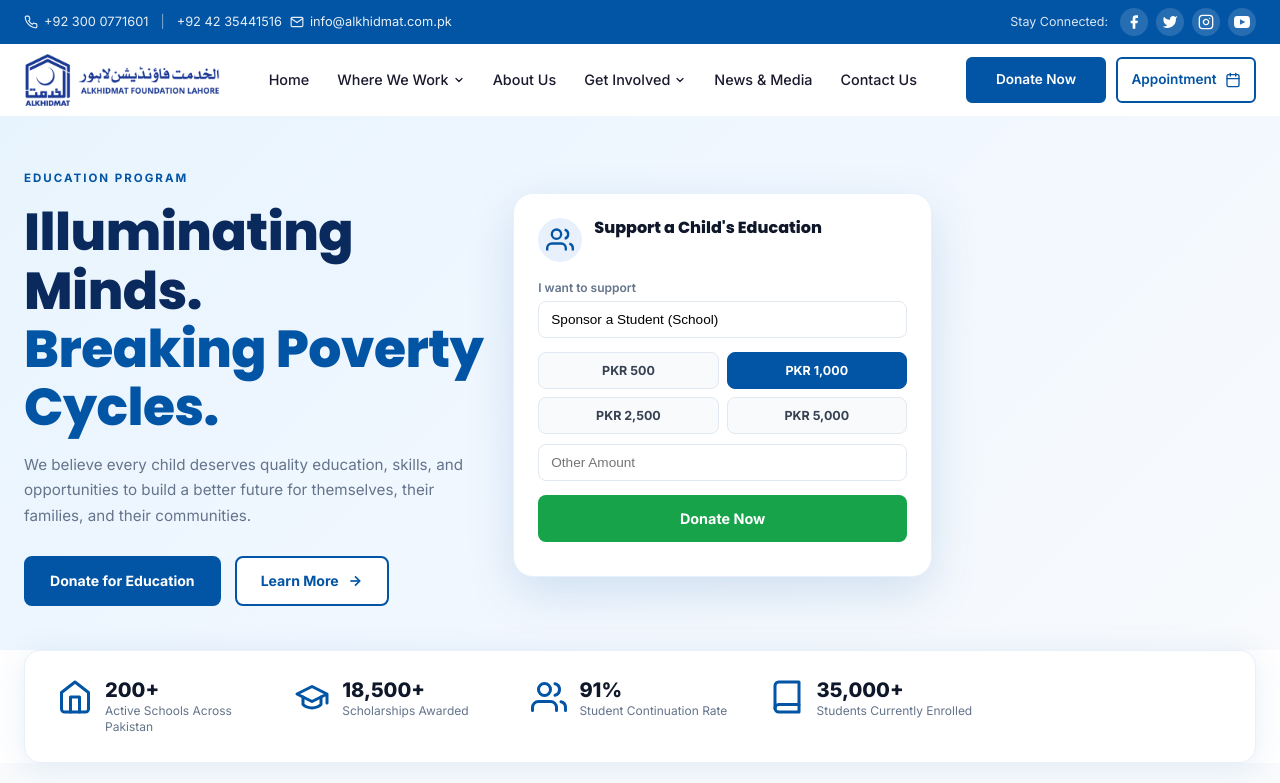
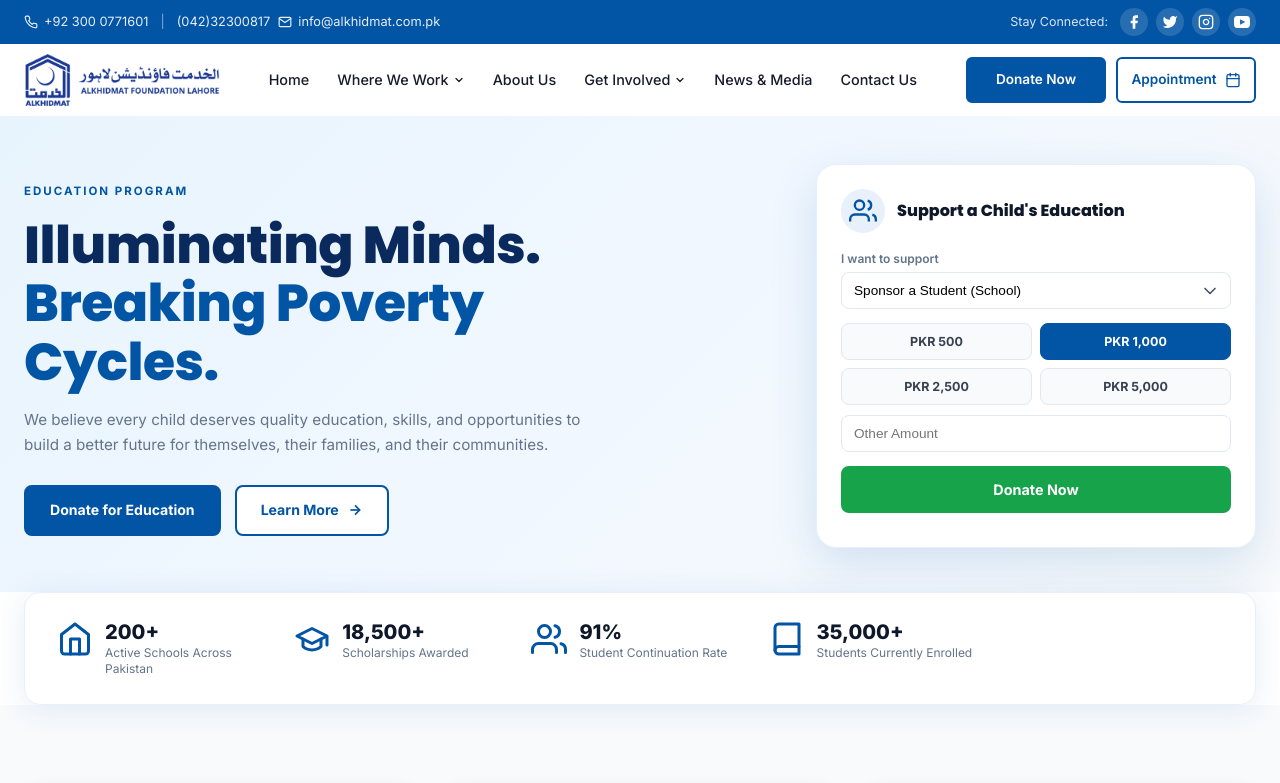
Before and after one commit to Javeria-Javaid/Alkhidmat_foundation_lahore, a React (Vite) app: page /programs/education in a window 1280 px wide. Shown: the top 783 px of the page. Built offline with nearby package versions, Linux system fonts and the light colour scheme.

Commit message:
Update layout and contact details

```diff
--- a/src/components/layout/Footer.jsx
+++ b/src/components/layout/Footer.jsx
@@ -30,7 +30,7 @@ function Footer() {
             <div className="footer__contact-content">
               <h4>Phone Support</h4>
               <a href="tel:+923000771601">+92 300 0771601</a>
-              <a href="tel:+924235441516">+92 42 35441516</a>
+              <a href="tel:+924232300817">(042)32300817</a>
             </div>
           </div>
 
--- a/src/components/layout/Header.jsx
+++ b/src/components/layout/Header.jsx
@@ -72,7 +72,7 @@ function Header() {
               +92 300 0771601
             </a>
             <span className="header__topbar-divider">|</span>
-            <a href="tel:+924235441516" className="header__topbar-item">+92 42 35441516</a>
+            <a href="tel:+924232300817" className="header__topbar-item">(042)32300817</a>
             <a href="mailto:info@alkhidmat.com.pk" className="header__topbar-item header__topbar-email">
               <svg width="14" height="14" viewBox="0 0 24 24" fill="none" stroke="currentColor" strokeWidth="2" strokeLinecap="round" strokeLinejoin="round"><path d="M4 4h16c1.1 0 2 .9 2 2v12c0 1.1-.9 2-2 2H4c-1.1 0-2-.9-2-2V6c0-1.1.9-2 2-2z"/><polyline points="22,6 12,13 2,6"/></svg>
               info@alkhidmat.com.pk
--- a/src/components/shared/ProgramHero.css
+++ b/src/components/shared/ProgramHero.css
@@ -121,7 +121,7 @@
   width: 100%;
   max-width: 440px;
   flex-shrink: 0;
-  margin-right: -80px;
+  margin-right: 0;
 }
 
 .mw-hero__widget-header {
--- a/src/pages/EventsCommunityActivities.jsx
+++ b/src/pages/EventsCommunityActivities.jsx
@@ -567,7 +567,7 @@ function EventsCommunityActivities() {
                   </svg>
                   <div>
                     <span>+92 300 0771601</span>
-                    <span>+92 42 35441516</span>
+                    <span>(042)32300817</span>
                   </div>
                 </div>
                 <div className="ec-contact__info-row">
--- a/src/pages/Mawakhat.css
+++ b/src/pages/Mawakhat.css
@@ -4,250 +4,6 @@
 
 .mw-page { background: #ffffff; }
 
-/* ── Hero ── */
-.mw-hero {
-  position: relative;
-  min-height: 480px;
-  background: linear-gradient(135deg, #e8f4fd 0%, #f0f7ff 45%, #f8fafc 100%);
-  overflow: hidden;
-  display: flex;
-  align-items: center;
-}
-
-.mw-hero__inner {
-  position: relative;
-  z-index: 1;
-  display: grid;
-  grid-template-columns: 1fr 0.9fr 300px;
-  align-items: center;
-  gap: 24px;
-  padding-top: 48px;
-  padding-bottom: 64px;
-}
-
-.mw-hero__content {
-  max-width: 480px;
-  color: #0f172a;
-}
-
-.mw-hero__badge {
-  display: inline-block;
-  font-size: 0.72rem;
-  font-weight: 700;
-  letter-spacing: 2px;
-  color: #0254a4;
-  margin-bottom: 16px;
-}
-
-.mw-hero__title {
-  font-family: var(--font-heading);
-  font-size: clamp(2rem, 4.5vw, 3.25rem);
-  font-weight: 800;
-  color: #0a2a5e;
-  line-height: 1.12;
-  margin-bottom: 16px;
-  letter-spacing: -0.5px;
-}
-
-.mw-hero__title--blue { color: #0254a4; }
-
-.mw-hero__desc {
-  font-size: 0.95rem;
-  color: #64748b;
-  line-height: 1.65;
-  margin-bottom: 28px;
-}
-
-.mw-hero__actions {
-  display: flex;
-  flex-wrap: wrap;
-  gap: 14px;
-}
-
-.mw-hero__btn-primary,
-.mw-hero__btn-outline {
-  display: inline-flex;
-  align-items: center;
-  gap: 8px;
-  padding: 12px 24px;
-  border-radius: 8px;
-  font-weight: 700;
-  font-size: 0.88rem;
-  text-decoration: none;
-  transition: all 0.25s ease;
-}
-
-.mw-hero__btn-primary {
-  background: #0254a4;
-  color: white;
-  border: 2px solid #0254a4;
-}
-
-.mw-hero__btn-primary:hover {
-  background: #003080;
-  border-color: #003080;
-}
-
-.mw-hero__btn-outline {
-  background: white;
-  color: #0254a4;
-  border: 2px solid #0254a4;
-}
-
-.mw-hero__btn-outline:hover {
-  background: #f0f5ff;
-}
-
-.mw-hero__visual {
-  display: flex;
-  justify-content: center;
-  align-items: flex-end;
-}
-
-.mw-hero__man-img {
-  width: 100%;
-  max-width: 340px;
-  height: auto;
-  object-fit: contain;
-  object-position: bottom center;
-}
-
-/* Floating Widget */
-.mw-hero__widget {
-  background: white;
-  border-radius: 20px;
-  padding: 24px;
-  box-shadow: 0 16px 48px rgba(2, 84, 164, 0.15);
-  border: 1px solid #e8f0fb;
-}
-
-.mw-hero__widget-header {
-  display: flex;
-  align-items: flex-start;
-  gap: 12px;
-  margin-bottom: 16px;
-}
-
-.mw-hero__widget-icon {
-  width: 44px;
-  height: 44px;
-  background: #e8f0fb;
-  border-radius: 50%;
-  display: flex;
-  align-items: center;
-  justify-content: center;
-  flex-shrink: 0;
-}
-
-.mw-hero__widget-header h3 {
-  font-size: 1rem;
-  font-weight: 800;
-  color: #0f172a;
-  margin-bottom: 4px;
-}
-
-.mw-hero__widget-header p {
-  font-size: 0.75rem;
-  color: #64748b;
-  line-height: 1.45;
-}
-
-.mw-hero__widget-dropdown {
-  margin-bottom: 14px;
-}
-
-.mw-hero__widget-dropdown label {
-  display: block;
-  font-size: 0.75rem;
-  font-weight: 600;
-  color: #64748b;
-  margin-bottom: 4px;
-}
-
-.mw-hero__widget-dropdown select {
-  width: 100%;
-  padding: 10px 12px;
-  border: 1.5px solid #e2e8f0;
-  border-radius: 8px;
-  font-size: 0.85rem;
-  outline: none;
-  background: white;
-}
-
-.mw-hero__widget-dropdown select:focus {
-  border-color: #0254a4;
-}
-
-.mw-hero__widget-amounts {
-  display: grid;
-  grid-template-columns: repeat(2, 1fr);
-  gap: 8px;
-  margin-bottom: 10px;
-}
-
-.mw-widget-amt {
-  padding: 10px 8px;
-  border: 1.5px solid #e2e8f0;
-  border-radius: 8px;
-  background: #f8fafc;
-  font-size: 0.78rem;
-  font-weight: 700;
-  color: #374151;
-  cursor: pointer;
-  transition: all 0.2s ease;
-}
-
-.mw-widget-amt--active {
-  background: #0254a4;
-  color: white;
-  border-color: #0254a4;
-}
-
-.mw-hero__widget-other input {
-  width: 100%;
-  padding: 10px 12px;
-  border: 1.5px solid #e2e8f0;
-  border-radius: 8px;
-  font-size: 0.85rem;
-  margin-bottom: 14px;
-  outline: none;
-}
-
-.mw-hero__widget-other input:focus {
-  border-color: #0254a4;
-}
-
-.mw-hero__widget-btn {
-  display: flex;
-  align-items: center;
-  justify-content: center;
-  gap: 8px;
-  width: 100%;
-  background: #16a34a;
-  color: white;
-  text-align: center;
-  padding: 12px;
-  border-radius: 8px;
-  font-weight: 700;
-  text-decoration: none;
-  font-size: 0.9rem;
-  margin-bottom: 10px;
-  transition: background 0.2s ease;
-}
-
-.mw-hero__widget-btn:hover {
-  background: #15803d;
-}
-
-.mw-hero__policy {
-  display: flex;
-  align-items: center;
-  justify-content: center;
-  gap: 6px;
-  font-size: 0.72rem;
-  color: #64748b;
-  margin: 0;
-}
 
 /* ── Floating Stats ── */
 .mw-stats {
@@ -763,34 +519,16 @@
 
 /* ── Responsive ── */
 @media (max-width: 1200px) {
-  .mw-hero__inner {
-    grid-template-columns: 1fr 1fr;
-  }
-
-  .mw-hero__widget {
-    grid-column: 1 / -1;
-    max-width: 420px;
-  }
-
-  .mw-hero__visual {
-    order: 2;
-  }
-
   .mw-donate-panel__grid {
     grid-template-columns: repeat(2, 1fr);
   }
 }
 
 @media (max-width: 992px) {
-  .mw-hero__inner,
   .mw-about__inner,
   .mw-map__inner,
   .mw-donate-panel__card {
     grid-template-columns: 1fr;
-  }
-
-  .mw-hero__visual {
-    display: none;
   }
 
   .mw-stats__grid,
@@ -830,15 +568,4 @@
   .mw-stats__grid {
     grid-template-columns: 1fr;
   }
-
-  .mw-hero__actions {
-    flex-direction: column;
-    width: 100%;
-  }
-
-  .mw-hero__btn-primary,
-  .mw-hero__btn-outline {
-    justify-content: center;
-    width: 100%;
-  }
 }
```
